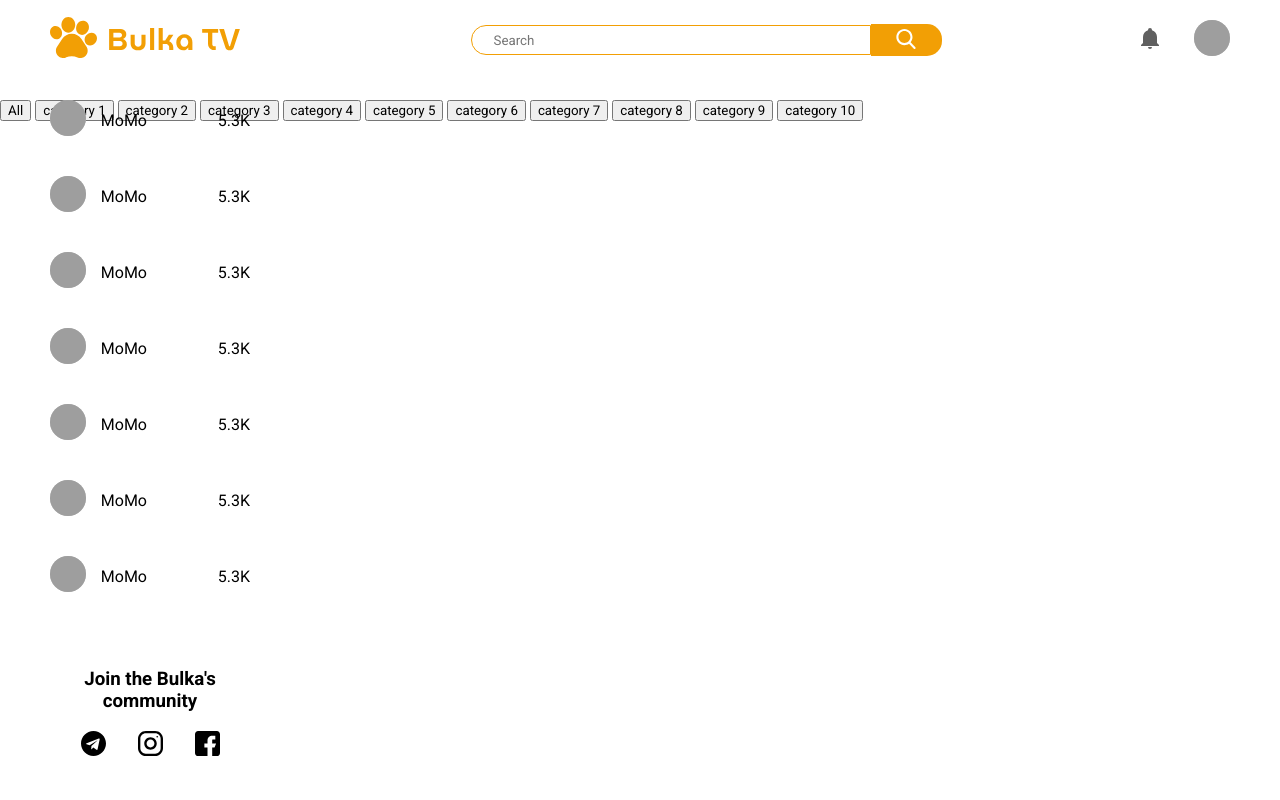
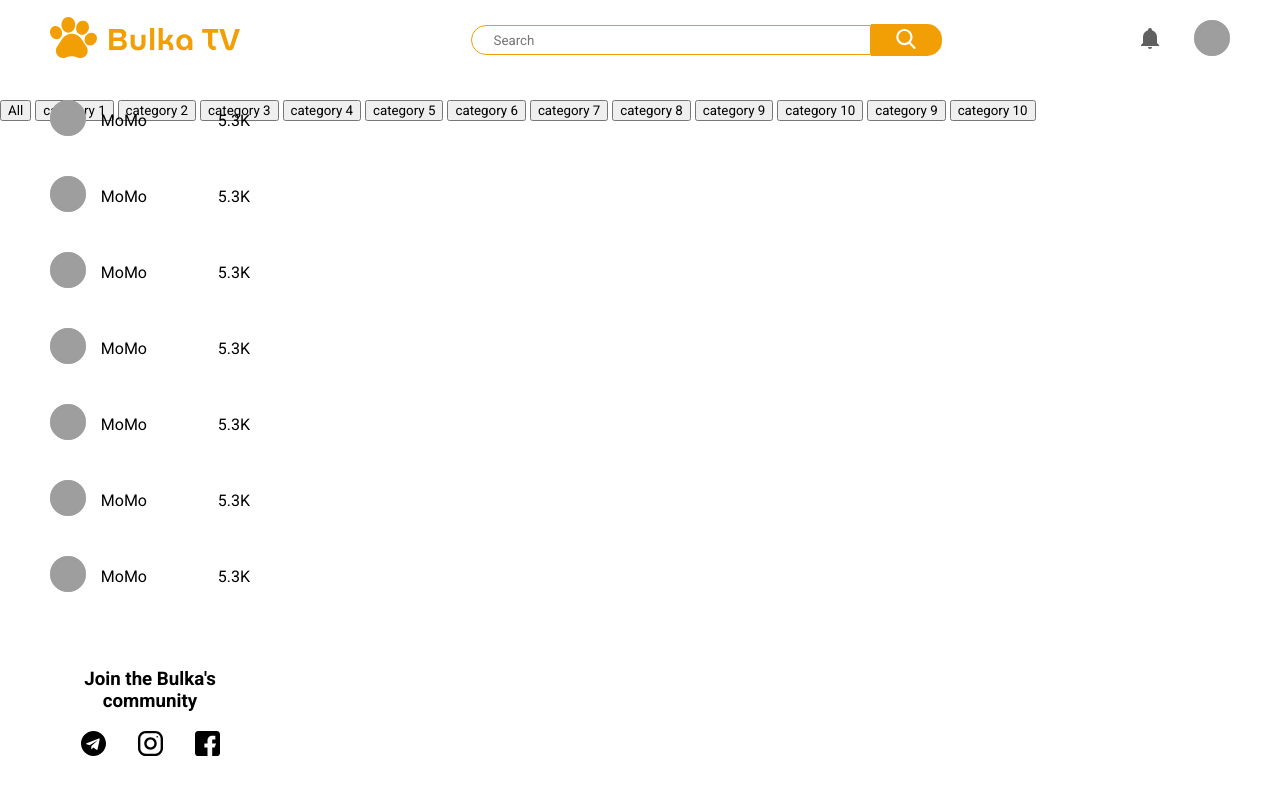
Before and after one commit to danexpc/cat-tube, a plain HTML site: page index.html in a window 1280 px wide. Drawn offline with Linux system fonts and the light colour scheme; grey boxes are pictures that could not be loaded.

Commit message:
Add more categories

```diff
--- a/index.html
+++ b/index.html
@@ -249,6 +249,8 @@
                     <button class="category">category 8</button>
                     <button class="category">category 9</button>
                     <button class="category">category 10</button>
+                    <button class="category">category 9</button>
+                    <button class="category">category 10</button>
                 </section>
             </div>
         </div>
```
